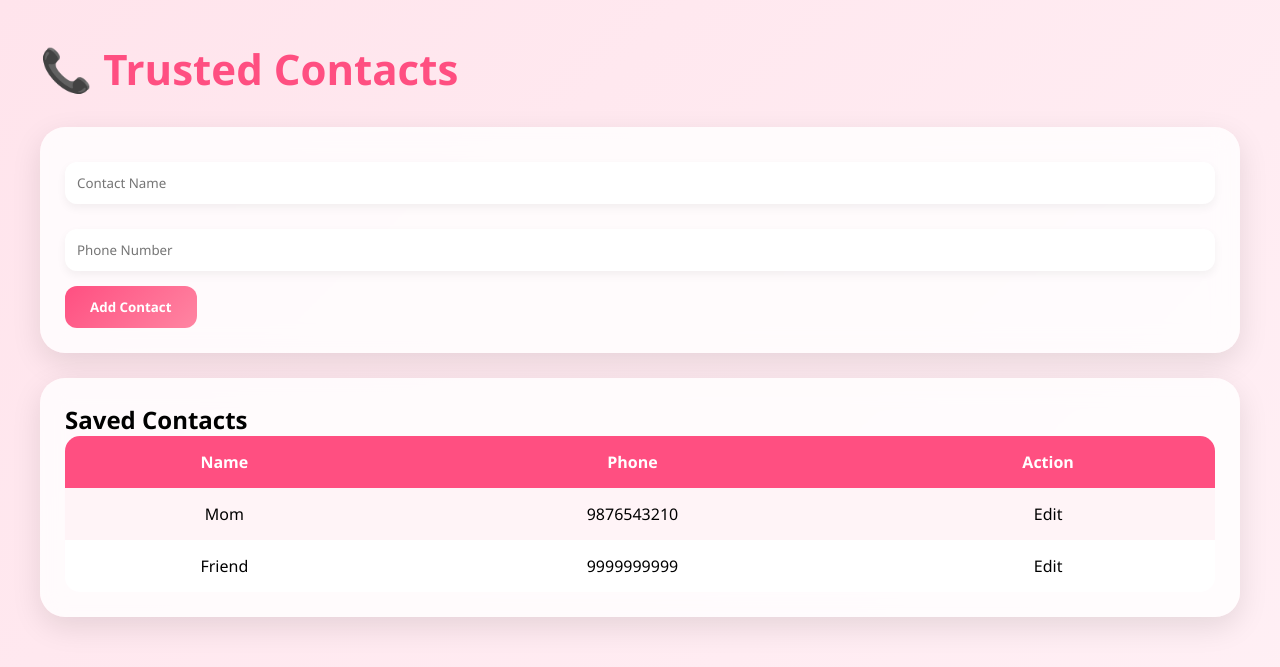
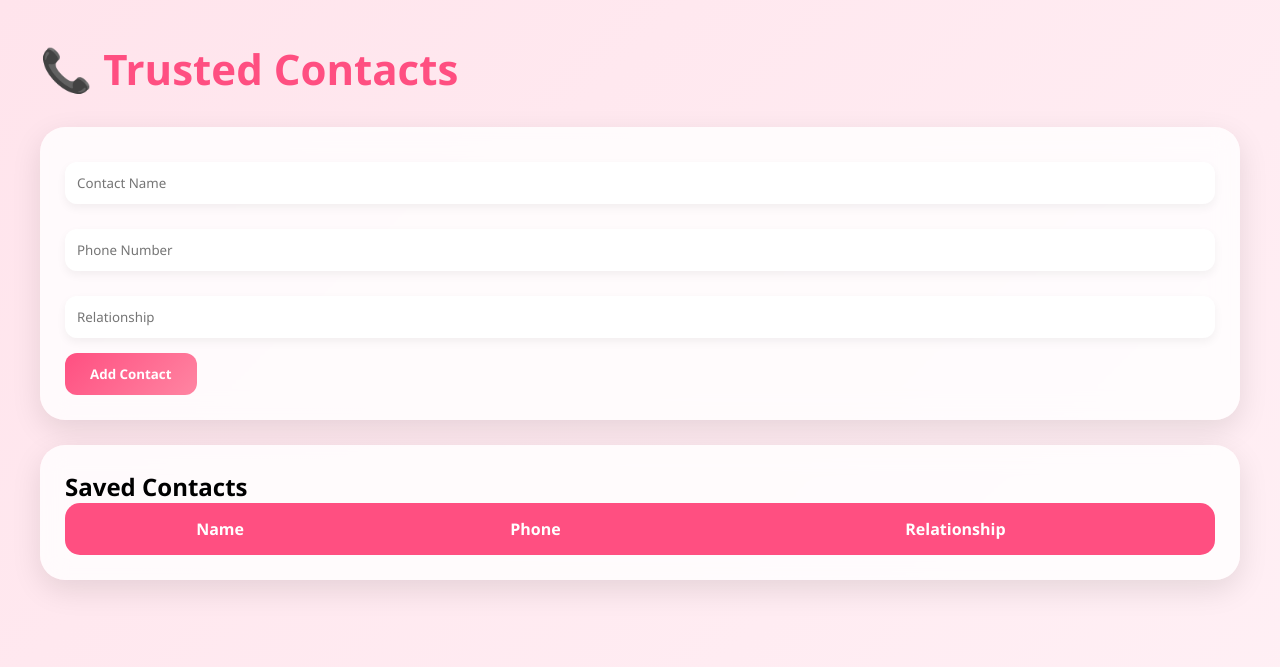
Before and after one commit to ishaagarwal18/SafeHer, a Django app: page /dashboard/contacts/ in a window 1280 px wide. Shown: the top 667 px of the page. Run offline with Django 5.2, Linux system fonts and the light colour scheme; lists and menus that the app fills with data are empty.

Commit message:
Added tables and updated display

```diff
--- a/dashboard/admin.py
+++ b/dashboard/admin.py
@@ -1,4 +1,7 @@
 from django.contrib import admin
-from .models import SOSAlert
+from .models import *
 
+admin.site.register(EmergencyContact)
+admin.site.register(Journey)
+admin.site.register(UnsafeReport)
 admin.site.register(SOSAlert)
--- a/templates/contacts.html
+++ b/templates/contacts.html
@@ -16,12 +16,21 @@
 </h1>
 
 <div class="card">
+<form method="POST">
 
-<form>
+{% csrf_token %}
 
-<input type="text" placeholder="Contact Name">
+<input type="text"
+name="name"
+placeholder="Contact Name">
 
-<input type="text" placeholder="Phone Number">
+<input type="text"
+name="phone"
+placeholder="Phone Number">
+
+<input type="text"
+name="relationship"
+placeholder="Relationship">
 
 <button class="btn">
 Add Contact
@@ -34,26 +43,23 @@ Add Contact
 <div class="card">
 
 <h2>Saved Contacts</h2>
-
 <table>
 
 <tr>
 <th>Name</th>
 <th>Phone</th>
-<th>Action</th>
+<th>Relationship</th>
 </tr>
 
+{% for contact in contacts %}
+
 <tr>
-<td>Mom</td>
-<td>9876543210</td>
-<td>Edit</td>
+<td>{{ contact.contact_name }}</td>
+<td>{{ contact.phone_number }}</td>
+<td>{{ contact.relationship }}</td>
 </tr>
 
-<tr>
-<td>Friend</td>
-<td>9999999999</td>
-<td>Edit</td>
-</tr>
+{% endfor %}
 
 </table>
 
```
Also changed, not shown: authentication/views.py (+22 -1 lines), dashboard/migrations/0002_emergencycontact_journey_unsafereport.py (added), dashboard/models.py (line endings or trailing spaces), db.sqlite3.
